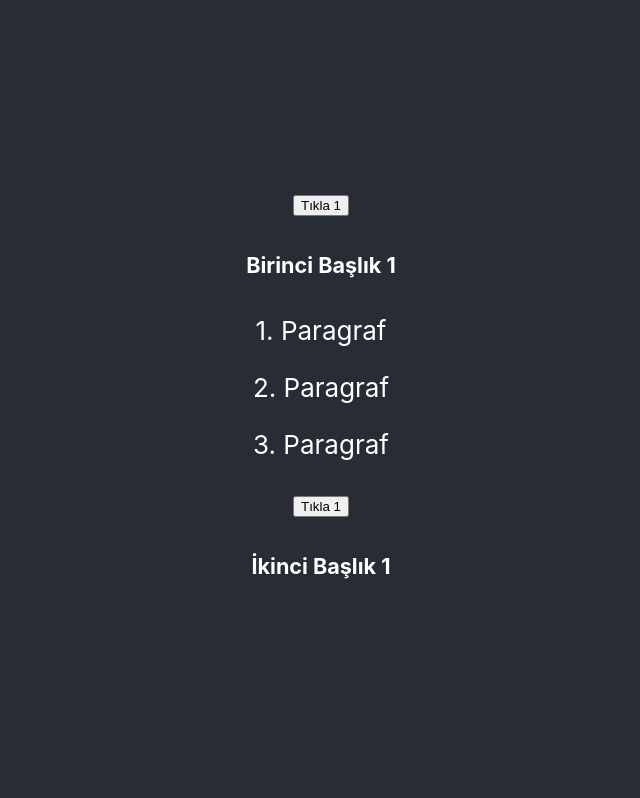
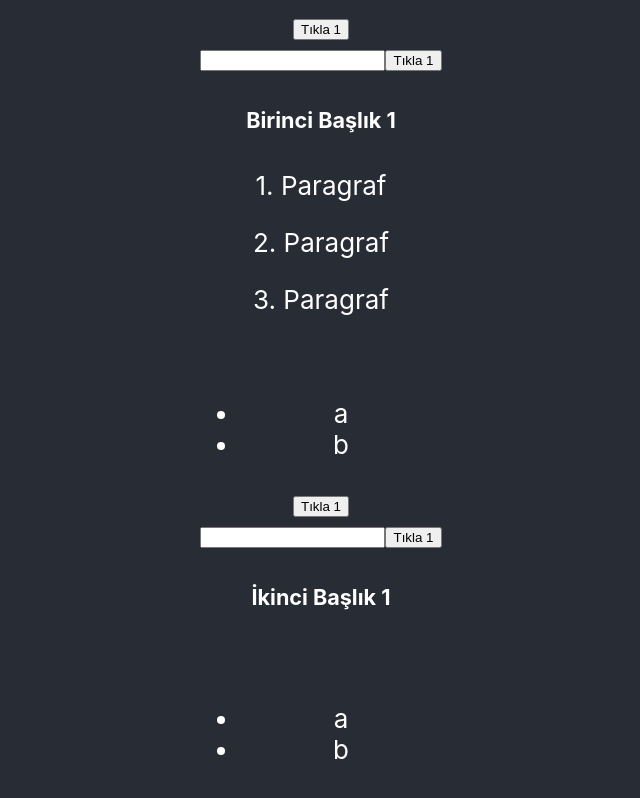
Before and after one commit to SuOzdemir/CRA101, a React (Create React App) app: page / in a window 1280 px wide. Shown: the whole page, without its empty margins (319-959 px from the left). Built offline with nearby package versions, Linux system fonts and the light colour scheme.

Commit message:
added text and liste to Test.js

```diff
--- a/src/component/Test.js
+++ b/src/component/Test.js
@@ -3,6 +3,9 @@ import {useEffect, useState} from "react";
 export default function Test({ baslik, children }) {
     const [sayac, setSayac] = useState(1);
     const [sayacKare, setSayacKare] = useState(1);
+    const [text, setText] = useState('');
+
+    const [liste, setListe] = useState(['a', 'b']);
 
     useEffect(() => {
         console.log('useEffect Sayaç = ', sayac);
@@ -24,8 +27,23 @@ export default function Test({ baslik, children }) {
     return (
       <div>
           <button onClick={() => handleButtonClick()}>Tıkla {sayac}</button>
+          <br />
+          <input value={text} onChange={e => setText(e.target.value)} />
+          <button onClick={() => {
+              const newListe = [...liste];
+              // const newListe = liste.filter(val => true);
+              newListe.unshift(text);
+              setListe(newListe);
+              setText('');
+          }}>Tıkla {sayac}</button>
           <h5>{baslik} {sayacKare}</h5>
           {children}
+          <br />
+          <ul>
+              {liste.map(val => (
+                  <li>{val}</li>
+              ))}
+          </ul>
       </div>
     );
 }
```
